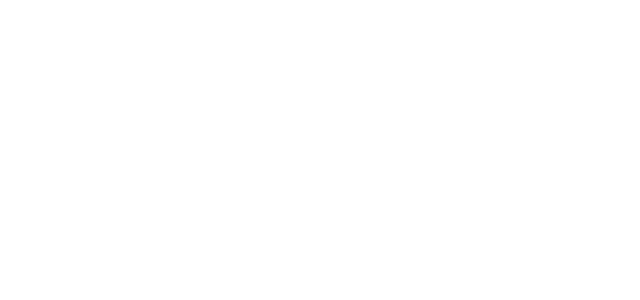
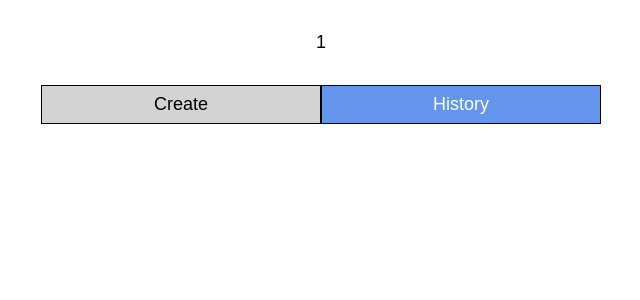
Before and after one commit to AnastasiyaVasileuskaya/scorekeeper, a React (Create React App) app: page /history/1 in a window 1280 px wide. Shown: the top 300 px of the page, without its empty margins (319-959 px from the left). Built offline with nearby package versions, Linux system fonts and the light colour scheme.

Commit message:
Add HistoryDetailPage

```diff
--- a/src/components/App.js
+++ b/src/components/App.js
@@ -1,17 +1,23 @@
 import Navigation from './Navigation'
-import { useState } from 'react'
+import { useEffect, useState } from 'react'
 import styled from 'styled-components/macro'
 import { v4 as uuidv4 } from 'uuid'
 import CreatePage from './CreatePage'
 import GamePage from './GamePage'
 import HistoryPage from './HistoryPage'
+import HistoryDetailPage from './HistoryDetailPage'
 import { Route, Switch, useHistory } from 'react-router-dom'
+import { loadFromLocal, saveToLocal } from '../lib/localStorage'
 
 export default function App() {
   const [players, setPlayers] = useState([])
   const [nameOfGame, setNameOfGame] = useState('')
-  const [history, setHistory] = useState([])
+  const [history, setHistory] = useState(loadFromLocal('history') ?? [])
   const { push } = useHistory()
+
+  useEffect(() => {
+    saveToLocal('history', history)
+  }, [history])
 
   return (
     <AppLayout>
@@ -29,11 +35,17 @@ export default function App() {
             onEnd={endGame}
           />
         </Route>
-        <Route path="/history">
+        <Route exact path="/history">
           <HistoryPage history={history} />
         </Route>
+        <Route path="/history/:nameOfGame">
+          <HistoryDetailPage history={history} />
+        </Route>
       </Switch>
-      <Route exact path={['/', '/history']}>
+      <Route exact path="/">
+        <Navigation />
+      </Route>
+      <Route path="/history">
         <Navigation />
       </Route>
     </AppLayout>
--- a/src/components/GlobalStyle.js
+++ b/src/components/GlobalStyle.js
@@ -6,9 +6,10 @@ export default createGlobalStyle`
   }
 
   body {
-    margin: 0;
+    margin: 0 auto;
     font-size: 112.5%;
     font-family: sans-serif;
+    max-width: 600px;
   }
 
   input,
--- /dev/null
+++ b/src/components/HistoryDetailPage.js
@@ -0,0 +1,23 @@
+import { useParams } from 'react-router-dom'
+import Header from './Header'
+import HistoryEntry from './HistoryEntry'
+import { HistoryWrapper } from './HistoryPage'
+
+export default function HistoryDetailPage({ history }) {
+  const { nameOfGame } = useParams()
+  const games = history.filter(entry => entry.nameOfGame === nameOfGame)
+  return (
+    <div>
+      <Header>{nameOfGame}</Header>
+      <HistoryWrapper>
+        {games.map((game, index) => (
+          <HistoryEntry
+            nameOfGame={`Game ${index + 1}`}
+            players={game.players}
+            isNameALink={false}
+          />
+        ))}
+      </HistoryWrapper>
+    </div>
+  )
+}
--- a/src/components/HistoryEntry.js
+++ b/src/components/HistoryEntry.js
@@ -1,9 +1,18 @@
 import styled from 'styled-components'
+import { Link } from 'react-router-dom'
 
-export default function HistoryEntry({ nameOfGame, players }) {
+export default function HistoryEntry({
+  nameOfGame,
+  players,
+  isNameALink = true,
+}) {
   return (
     <Section>
-      <h3>{nameOfGame}</h3>
+      {isNameALink ? (
+        <Link to={`/history/${nameOfGame}`}>{nameOfGame}</Link>
+      ) : (
+        nameOfGame
+      )}
       {players.map((player, index) => (
         <Entryplayer key={index}>
           <span>{player.name}</span>
--- a/src/components/Historypage.js
+++ b/src/components/Historypage.js
@@ -11,7 +11,7 @@ export default function HistoryPage({ history }) {
   )
 }
 
-const HistoryWrapper = styled.div`
+export const HistoryWrapper = styled.div`
   display: grid;
   gap: 28px;
 `
--- /dev/null
+++ b/src/lib/localStorage.js
@@ -0,0 +1,7 @@
+export function loadFromLocal(key) {
+  return JSON.parse(localStorage.getItem(key))
+}
+
+export function saveToLocal(key, data) {
+  localStorage.setItem(key, JSON.stringify(data))
+}
```
